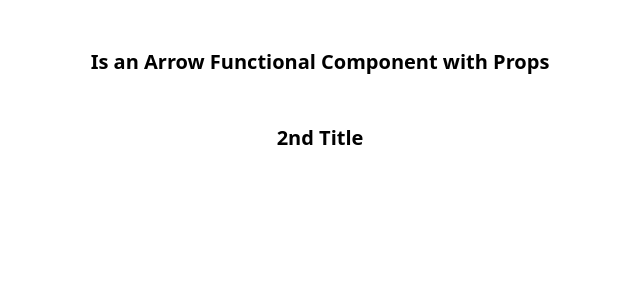
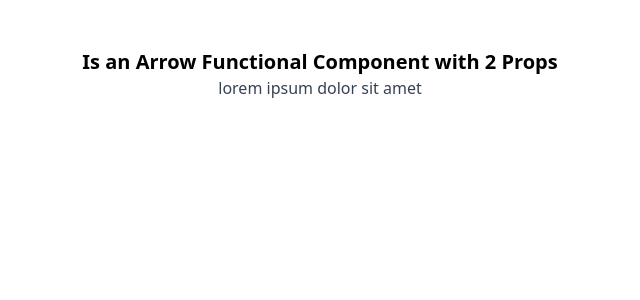
Before and after one commit to vastriantafyllou/cf8-react-intro, a React (Vite) app: page / in a window 1280 px wide. Shown: the top 300 px of the page, without its empty margins (320-960 px from the left). Built offline with nearby package versions, Linux system fonts and the light colour scheme.

Commit message:
feat: add component ArrowFunctionalComponentWithPropsType

```diff
--- a/src/App.tsx
+++ b/src/App.tsx
@@ -2,7 +2,8 @@
 // import ClassComponent from "./components/ClassComponent.tsx";
 // import FunctionalComponent from "./components/FunctionalComponent.tsx";
 // import ArrowFunctionalComponent from "./components/ArrowFunctionalComponent.tsx";
-import ArrowFunctionalComponentWithProps from "./components/ArrowFunctionalComponentWithProps.tsx";
+// import ArrowFunctionalComponentWithProps from "./components/ArrowFunctionalComponentWithProps.tsx";
+import ArrowFunctionalComponentWithPropsType from "./components/ArrowFunctionalComponentWithPropsType.tsx";
 
 function App() {
     return (
@@ -11,8 +12,11 @@
       {/*<ClassComponent/>*/}
       {/*<FunctionalComponent/>*/}
       {/*<ArrowFunctionalComponent/>*/}
-      <ArrowFunctionalComponentWithProps title="Is an Arrow Functional Component with Props" />
-      <ArrowFunctionalComponentWithProps title="2nd Title" />
+      {/*<ArrowFunctionalComponentWithProps title="Is an Arrow Functional Component with Props" />*/}
+      {/*<ArrowFunctionalComponentWithProps title="2nd Title" />*/}
+      <ArrowFunctionalComponentWithPropsType
+        title="Is an Arrow Functional Component with 2 Props"
+        description="lorem ipsum dolor sit amet" />
     </>
   )
 }
--- /dev/null
+++ b/src/components/ArrowFunctionalComponentWithPropsType.tsx
@@ -0,0 +1,28 @@
+type PropA = {
+  title: string;
+}
+
+type PropB = {
+  description: string;
+}
+
+type Props = PropA & PropB;
+
+// interface Props {
+//   title: string;
+// }
+//
+// interface Props {
+//   description: string;
+// }
+
+const ArrowFunctionalComponentWithPropsType =({title, description}: Props) => {
+  return (
+    <>
+      <h1 className="text-center text-xl font-bold mt-12">{title}</h1>
+      <p className="text-center text-gray-700">{description}</p>
+    </>
+  )
+}
+
+export default ArrowFunctionalComponentWithPropsType
```
